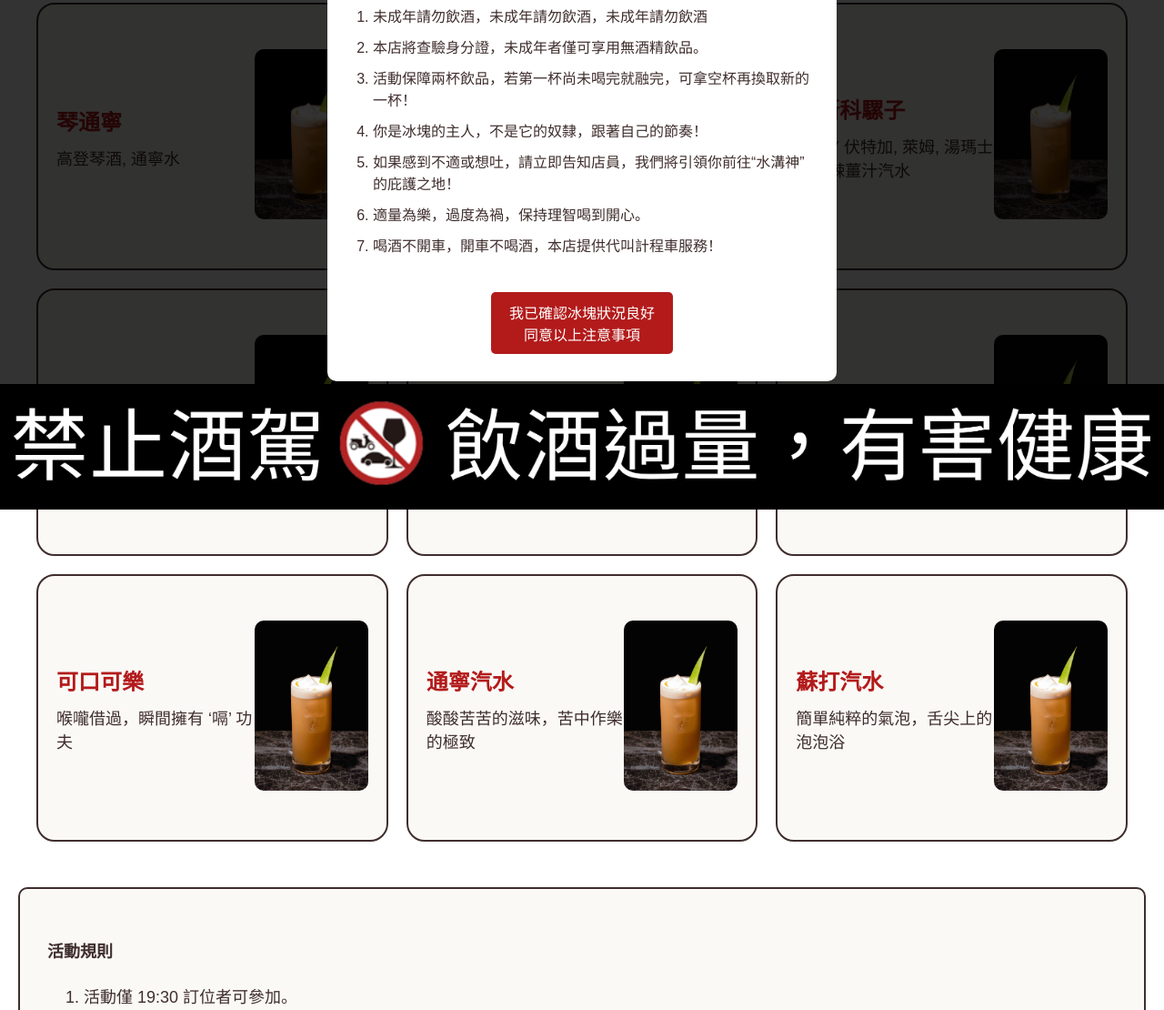
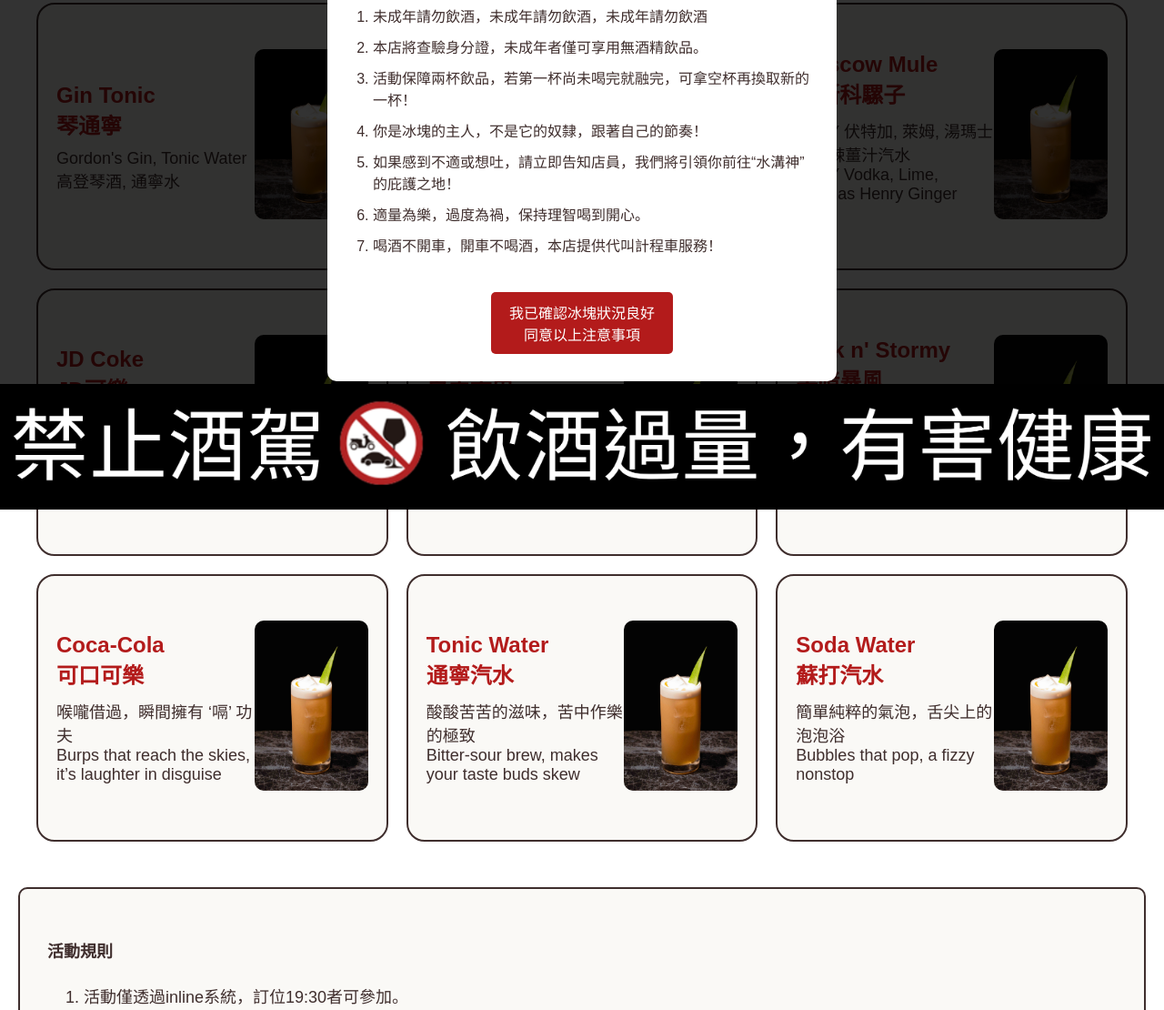
Before and after one commit to leepoweii/mojo_event_menu, a plain HTML site: page index.html in a window 1280 px wide. Shown: the part 240-1350 px from the top of the page at 91% size. Drawn offline with Linux system fonts and the light colour scheme.

Commit message:
Removed language switch merge two menus, only chinese rules

```diff
--- a/index.html
+++ b/index.html
@@ -30,10 +30,6 @@
             <div class="logo">
                 <img src="img/15mm_logo_vertical_white_all.png" alt="MOJO Bar Logo" class="logo-img">
             </div>
-            <div class="language-switch">
-                <button id="lang-en">En</button>
-                <button id="lang-zh">中</button>
-            </div>
         </header>
         <main>
             <div id="event-header"></div>
--- a/js/cocktails.js
+++ b/js/cocktails.js
@@ -1,7 +1,5 @@
 document.addEventListener("DOMContentLoaded", () => {
-  const loadContent = (lang) => {
-    const jsonFile =
-      lang === "zh" ? "json/cocktails_zh.json" : "json/cocktails_en.json";
+  const jsonFile = "json/cocktails.json"; // Load the default (Chinese) JSON file
 
   fetch(jsonFile)
     .then((response) => response.json())
@@ -46,16 +44,4 @@ document.addEventListener("DOMContentLoaded", () => {
       `;
     })
     .catch((error) => console.error("Error loading content:", error));
-  };
-
-  // Load the initial content in Chinese
-  loadContent("zh");
-
-  // Language switch functionality
-  document
-    .getElementById("lang-en")
-    .addEventListener("click", () => loadContent("en"));
-  document
-    .getElementById("lang-zh")
-    .addEventListener("click", () => loadContent("zh"));
 });
--- a/json/cocktails_zh.json
+++ b/json/cocktails.json
@@ -4,48 +4,48 @@
   },
   "cocktails": [
     {
-      "name": "琴通寧",
-      "ingredients": "高登琴酒, 通寧水",
+      "name": "Gin Tonic</br>琴通寧",
+      "ingredients": "Gordon's Gin, Tonic Water</br>高登琴酒, 通寧水",
       "photo": "ginTonic.jpg"
     },
     {
-      "name": "威士忌海波",
+      "name": "Whiskey Highball</br>威士忌海波",
       "ingredients": "金賓波本威士忌, 蘇打水",
       "photo": "whiskeyHighball.jpg"
     },
     {
-      "name": "莫斯科騾子",
-      "ingredients": "SKYY 伏特加, 萊姆, 湯瑪士亨利辣薑汁汽水",
+      "name": "Moscow Mule</br>莫斯科騾子",
+      "ingredients": "SKYY 伏特加, 萊姆, 湯瑪士亨利辣薑汁汽水</br>SKYY Vodka, Lime, Thomas Henry Ginger Beer",
       "photo": "moscowMule.jpg"
     },
     {
-      "name": "JD可樂",
-      "ingredients": "傑克丹尼爾田納西威士忌, 萊姆, 可口可樂",
+      "name": "JD Coke</br>JD可樂",
+      "ingredients": "傑克丹尼爾田納西威士忌, 萊姆, 可口可樂</br>Jack Daniel's Tennessee Whiskey, Lime, Coke",
       "photo": "jdCoke.jpg"
     },
     {
-      "name": "自由古巴",
-      "ingredients": "高斯林黑海豹蘭姆酒, 萊姆, 可口可樂",
+      "name": "Cuba Libre</br>自由古巴",
+      "ingredients": "高斯林黑海豹蘭姆酒, 萊姆, 可口可樂</br>Gosling's Black Seal Rum, Lime, Coke",
       "photo": "cubaLibre.jpg"
     },
     {
-      "name": "黑暗暴風",
-      "ingredients": "高斯林黑海豹蘭姆酒, 萊姆, 湯瑪士亨利辣薑汁汽水",
+      "name": "Dark n' Stormy</br>黑暗暴風",
+      "ingredients": "高斯林黑海豹蘭姆酒, 萊姆, 湯瑪士亨利辣薑汁汽水</br>Gosling's Black Seal Rum, Lime, Thomas Henry Ginger Beer",
       "photo": "darkNStormy.jpg"
     },
     {
-      "name": "可口可樂",
-      "ingredients": "喉嚨借過，瞬間擁有 ‘嗝’ 功夫",
+      "name": "Coca-Cola</br>可口可樂",
+      "ingredients": "喉嚨借過，瞬間擁有 ‘嗝’ 功夫</br>Burps that reach the skies, it’s laughter in disguise",
       "photo": "darkNStormy.jpg"
     },
     {
-      "name": "通寧汽水",
-      "ingredients": "酸酸苦苦的滋味，苦中作樂的極致",
+      "name": "Tonic Water</br>通寧汽水",
+      "ingredients": "酸酸苦苦的滋味，苦中作樂的極致</br>Bitter-sour brew, makes your taste buds skew",
       "photo": "darkNStormy.jpg"
     },
     {
-      "name": "蘇打汽水",
-      "ingredients": "簡單純粹的氣泡，舌尖上的泡泡浴",
+      "name": "Soda Water</br>蘇打汽水",
+      "ingredients": "簡單純粹的氣泡，舌尖上的泡泡浴</br>Bubbles that pop, a fizzy nonstop",
       "photo": "darkNStormy.jpg"
     }
   ],
@@ -66,7 +66,7 @@
     "event_rules": {
       "title": "活動規則",
       "rules": [
-        "活動僅 19:30 訂位者可參加。",
+        "活動僅透過inline系統，訂位19:30者可參加。",
         "未成年請勿飲酒，本店將查驗身分證，未成年者僅可享用無酒精飲品。",
         "此活動保障兩杯飲品，如果第一杯尚未喝完冰塊就消失，可拿空杯再換取新的一杯！",
         "從活動菜單中點選你的第一杯後，可以未融化冰塊的無限續杯活動菜單中的品項，直至冰塊完全溶化為止。",
```
Also changed, not shown: json/cocktails_en.json (deleted, +0 -80 lines). Lines whose indentation alone changed are shown as unchanged.
